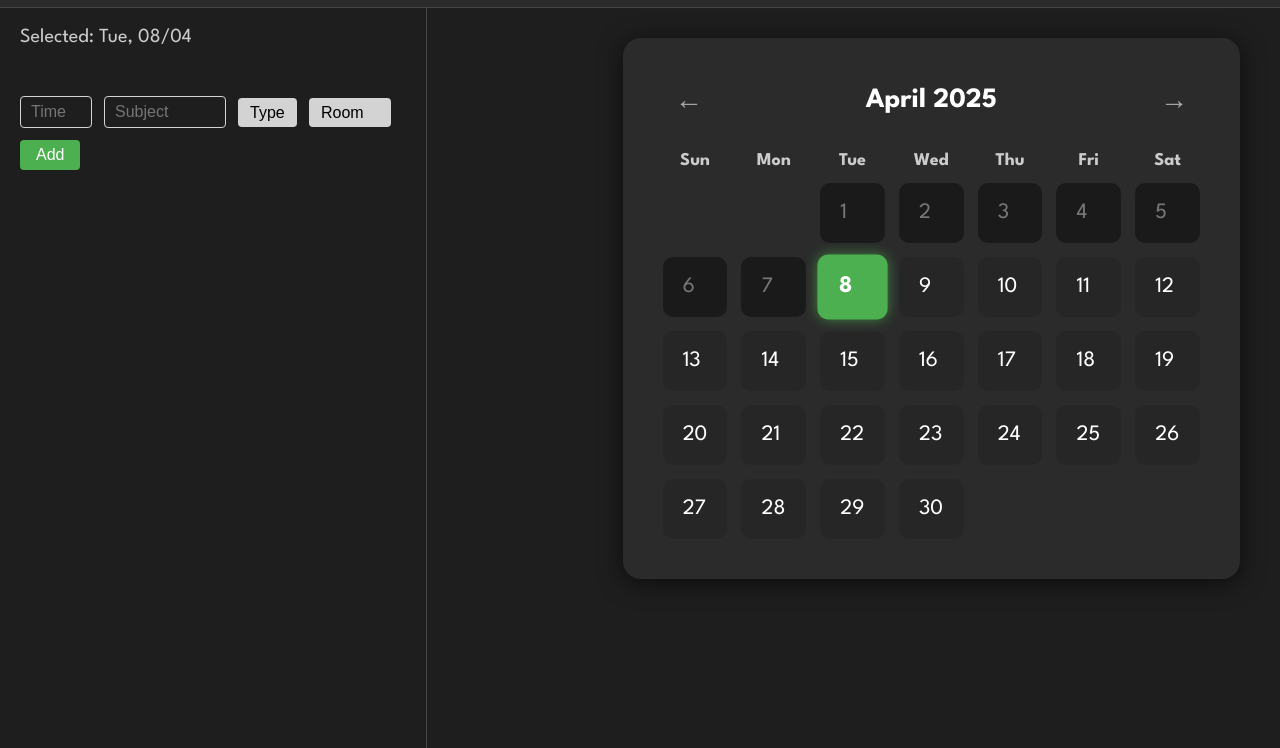
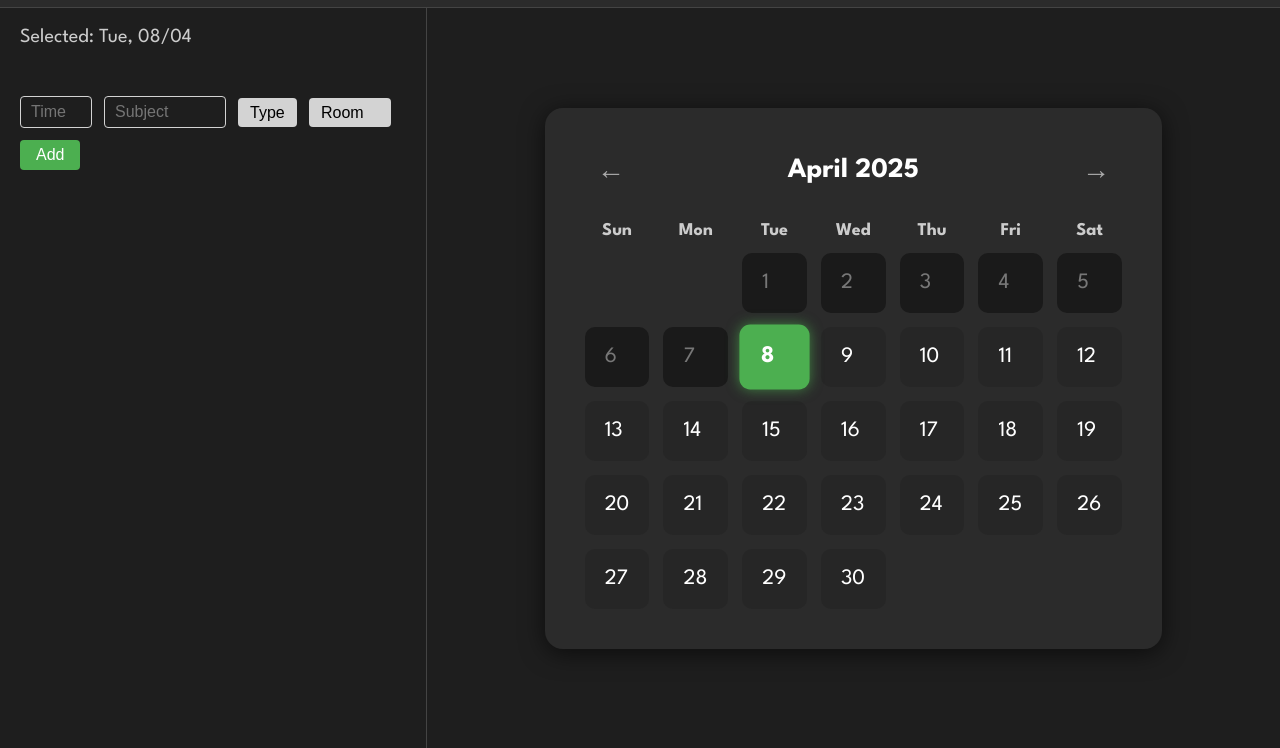
Before and after one commit to Fyxod/Team1, a website: page chrono/frontend/finaltemp/dashboard.html in a window 1280 px wide. Shown: the part 56-804 px from the top of the page. Drawn offline with nearby package versions, Linux system fonts and the light colour scheme.

```diff
--- a/chrono/frontend/finaltemp/dashboard.html
+++ b/chrono/frontend/finaltemp/dashboard.html
@@ -101,7 +101,7 @@
       </div>
       <div id="entryList" style="margin-top: 30px; color: #ccc; font-family: 'League Spartan', sans-serif;"></div>
     </div>
-    <div style="flex: 1; display: flex; justify-content: flex-end; padding: 30px 40px;">
+    <div style="flex: 1; display: flex; justify-content: center; align-items: center;">
       <div id="calendar-container"></div>
     </div>
   </div>
```
